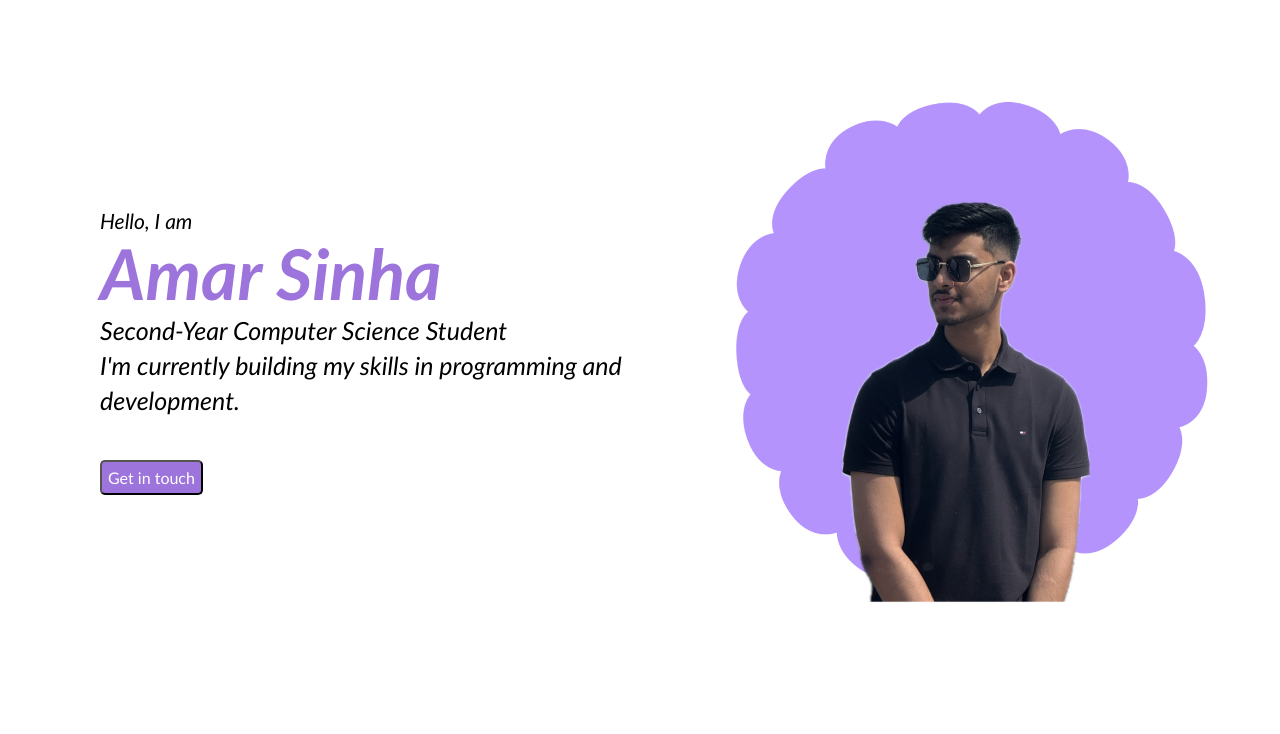
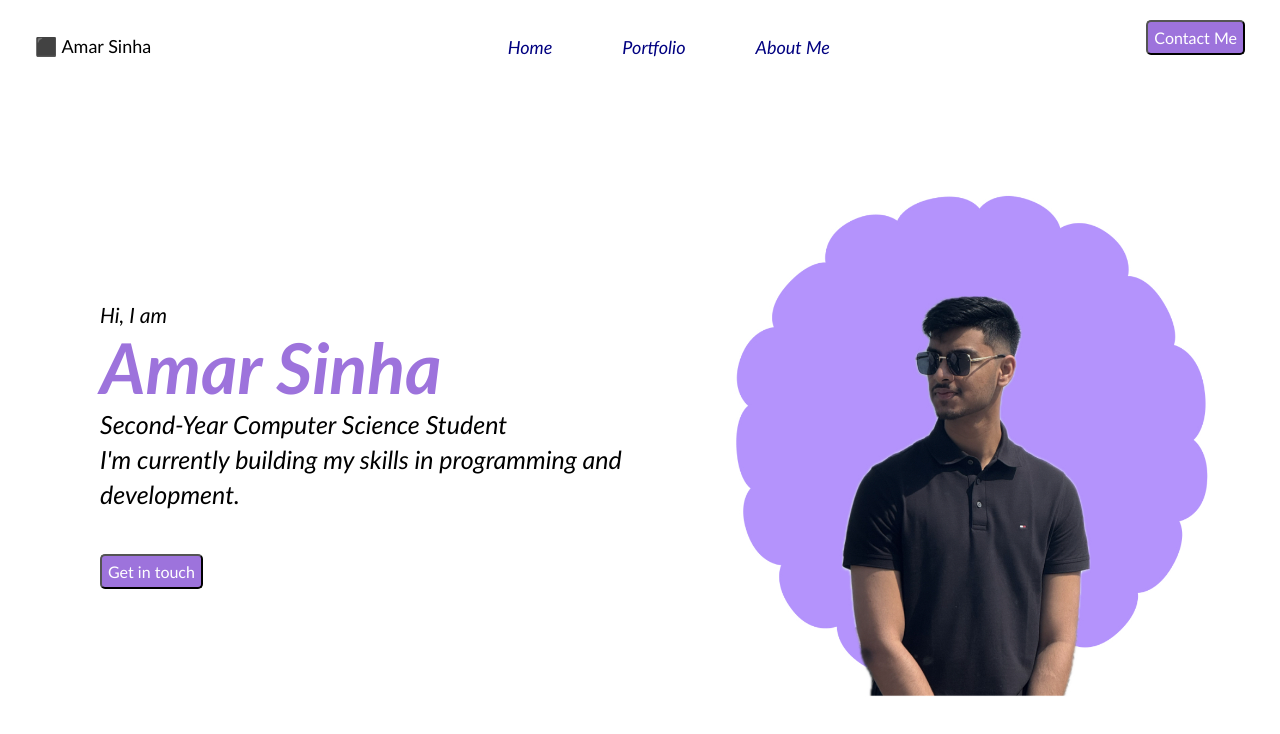
Before and after one commit to Amar-1127/Personal-Portfolio, a React (Create React App) app: page /MainSection in a window 1280 px wide. Shown: the top 734 px of the page. Built offline with nearby package versions, Linux system fonts and the light colour scheme.

Commit message:
Added Navbar and its styling

```diff
--- a/src/App.css
+++ b/src/App.css
@@ -16,6 +16,35 @@ p {
     margin: 0;
 }
 
+/* Navbar Styling */
+.navbar {
+    display: flex;
+    justify-content: space-between;
+    align-items: centre;
+    background-color: white;
+    padding: 20px 35px;
+}
+.navbar-name{
+    font-style: normal;
+    font-size: 18px;
+    padding: 15px 0px;
+}
+.navbar--items > ul {
+    list-style: none;
+    display: flex;
+    gap: 70px;
+
+}
+.navbar--items > ul > li > .navbar--content{
+    text-decoration: none;
+}
+.navbar--content{
+    color: navy;
+    font-size: 18px;
+    align-items: center;
+}
+
+/* MainSection Sytling */
 .button-primary {
     font-family: "Gill Sans", sans-serif;
     display: inline-block;
@@ -83,3 +112,4 @@ p {
     width: 100%;
     height: 100%;
 }
+/* MainSection Ends */
--- a/src/App.js
+++ b/src/App.js
@@ -1,11 +1,23 @@
 import './App.css';
 import React from "react";
 import { BrowserRouter as Router, Route, Routes} from "react-router-dom";
+import Navbar from './Components/Home/NavBar';
 import Home from './Components/Home/HomeScreen/Index';
+import MainSection from './Components/Home/MainSection';
+
 function App() {
   return (
     <div className="App">
-    <Home />
+      <Router>
+        <div>
+          <Navbar />
+          <Routes>
+            <Route path="/" element={<Home />}></Route>
+            <Route path="/MainSection" element={<MainSection />}></Route>
+            {/* <Route path="*" element={<div>404 Not Found</div>}></Route> */}
+          </Routes>
+        </div>
+      </Router>
     </div>
   );
 }
--- a/src/Components/Home/MainSection.jsx
+++ b/src/Components/Home/MainSection.jsx
@@ -3,7 +3,7 @@ export default function MainSection() {
         <section id="mainSection" className="MainSection">
             <div className="mainSection-contentbox">
                 <div className="mainsection-content">
-                    <p className="section-title">Hello, I am
+                    <p className="section-title">Hi, I am
                     </p>
                     <h1 className="mainSection-title">
                         <span className="mainSection-title-color">Amar Sinha</span>
--- a/src/Components/Home/NavBar.jsx
+++ b/src/Components/Home/NavBar.jsx
@@ -0,0 +1,44 @@
+import { Link } from 'react-router-dom';
+import MainSection from './MainSection';
+
+function Navbar() {
+    return (
+        <nav className="navbar">
+            <div> <p className="navbar-name">⬛️ Amar Sinha</p>
+            </div>
+                <div className="navbar--items">
+                    <ul>
+                        <li>
+                            <Link
+                            to="/MainSection"
+                            className="navbar--content"
+                            >Home
+                            </Link>
+                        </li>
+                        <li>
+                            <Link
+                            to="MyPortfolio"
+                            className="navbar--content"
+                            >Portfolio
+                            </Link>
+                        </li>
+                        <li>
+                            <Link
+                            to="AboutMe"
+                            className="navbar--content"
+                            >About Me
+                            </Link>
+
+                        </li>
+                    </ul>
+                </div>
+                <Link
+                to="Contact"
+                className="button-ContactMe"
+                > <button className="button-primary">Contact Me</button>
+                </Link>
+        </nav>
+    );
+}
+
+export default Navbar;
```
